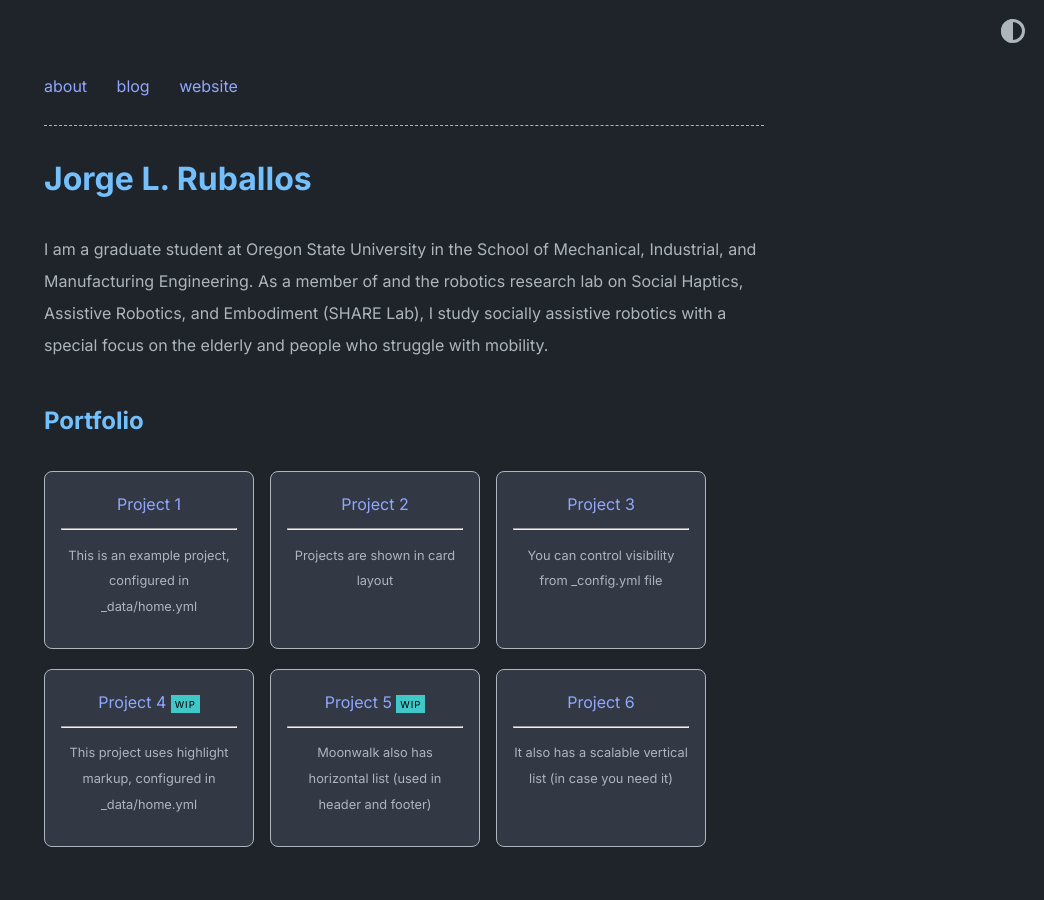
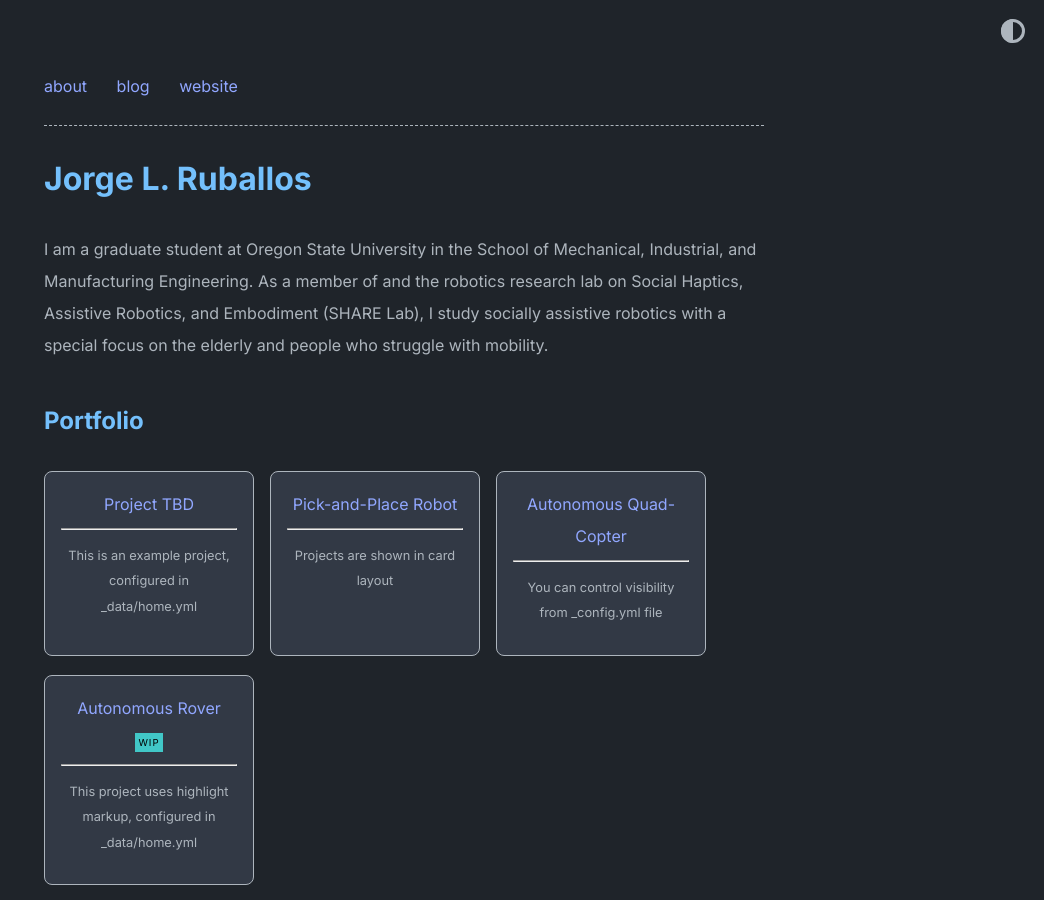
Before and after one commit to jlruballos/website.github.io, a Jekyll site: the page built from index.md, in a window 1280 px wide and 900 px high. Shown: the whole window, without its empty margins (236-1280 px from the left). Built offline with Jekyll 4.4.1, drawn with Linux system fonts in a browser that asks for light colours.

Commit message:
Update home.yml
Updated titles of project "cards"

```diff
--- a/_data/home.yml
+++ b/_data/home.yml
@@ -9,31 +9,31 @@ navbar_entries:
     url: https://jlruballos.github.io/website.github.io/
 
 project_entries:
-  - title: Project 1
+  - title: Project TBD
     url: overview-post
     desc: This is an example project, configured in _data/home.yml
 
-  - title: Project 2
+  - title: Pick-and-Place Robot
     url: overview-post
     desc: Projects are shown in card layout
 
-  - title: Project 3
+  - title: Autonomous Quad-Copter
     url: overview-post
     desc: You can control visibility from _config.yml file
 
-  - title: Project 4
+  - title: Autonomous Rover
     url: overview-post
     desc: This project uses highlight markup, configured in _data/home.yml
     highlight: WIP
 
-  - title: Project 5
-    url: overview-post
-    desc: Moonwalk also has horizontal list (used in header and footer)
-    highlight: WIP
+  #- title: Project 5
+   # url: overview-post
+    #desc: Moonwalk also has horizontal list (used in header and footer)
+    #highlight: WIP
 
-  - title: Project 6
-    url: overview-post
-    desc: It also has a scalable vertical list (in case you need it)
+  #- title: Project 6
+   # url: overview-post
+    #desc: It also has a scalable vertical list (in case you need it)
 
 old_project_entries:
   - title: Soopr
```
